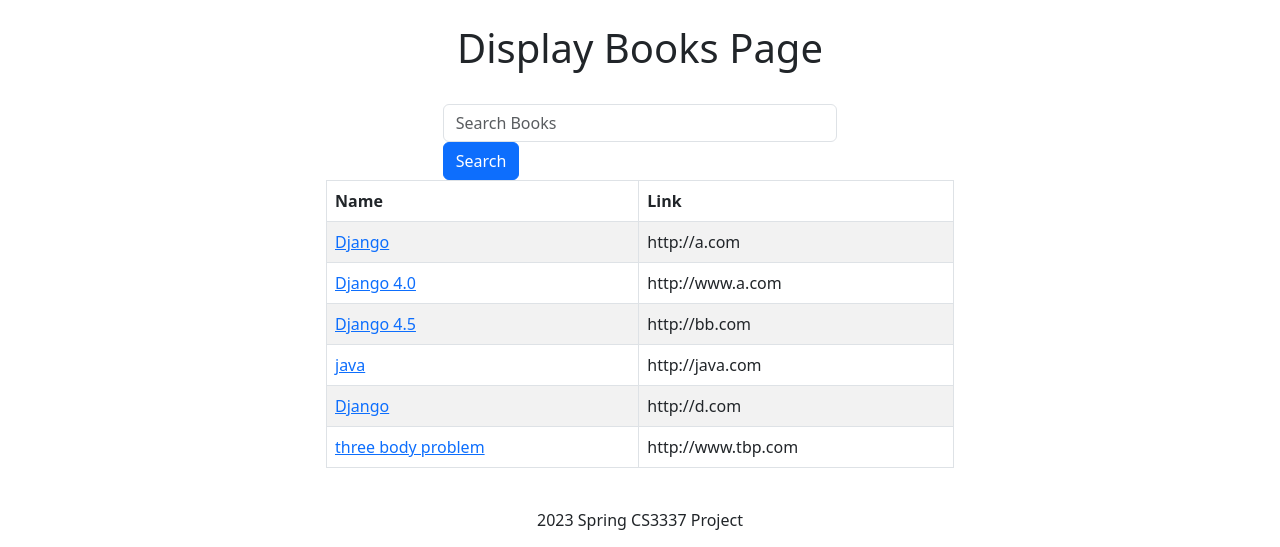
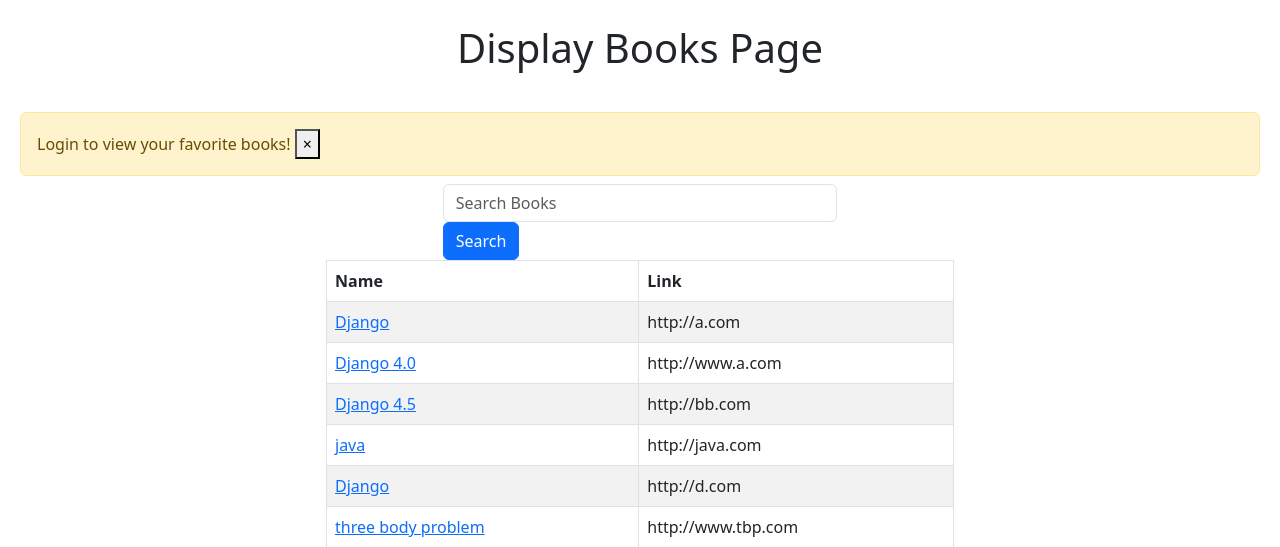
Before and after one commit to zainsyed28/CS3337_Spring, a Django app: page /displaybooks in a window 1280 px wide. Shown: the part 70-617 px from the top of the page. Run offline with Django 4.2, Linux system fonts and the light colour scheme; data comes from the database, SQL or seed files in the repository; both versions use the stored data as it was after the commit; some libraries are stand-ins or nearby versions.

Commit message:
added alert messages

```diff
--- a/bookEx/templates/base.html
+++ b/bookEx/templates/base.html
@@ -12,7 +12,7 @@
     {% load static %}
     <link href="{% static 'main.css' %}" rel="stylesheet" type="text/css">
     <link rel="stylesheet" type="text/css" href="{% static 'css/bootstrap.min.css' %}" >
-    <script src="{% static 'js/bootstrap.min.js' %}"></script>
+    <script src="{% static 'js/bootstrap.js' %}"></script>
 </head>
 <body>
     <nav class=" col navbar navbar-expand-lg navbar-light" style="background-color: #e3f2fd;">
@@ -58,6 +58,7 @@
             </div>
         </span>
     </nav>
+    {% include 'bookMng/messages.html' %}
     <br>
     <div class="container-fluid">
       {% block content %}
@@ -70,5 +71,8 @@
           2023 Spring CS3337 Project
       </footer>
     </div>
+    <script src="https://code.jquery.com/jquery-3.2.1.slim.min.js" integrity="sha384-KJ3o2DKtIkvYIK3UENzmM7KCkRr/rE9/Qpg6aAZGJwFDMVNA/GpGFF93hXpG5KkN" crossorigin="anonymous"></script>
+    <script src="https://cdn.jsdelivr.net/npm/popper.js@1.12.9/dist/umd/popper.min.js" integrity="sha384-ApNbgh9B+Y1QKtv3Rn7W3mgPxhU9K/ScQsAP7hUibX39j7fakFPskvXusvfa0b4Q" crossorigin="anonymous"></script>
+    <script src="https://cdn.jsdelivr.net/npm/bootstrap@4.0.0/dist/js/bootstrap.min.js" integrity="sha384-JZR6Spejh4U02d8jOt6vLEHfe/JQGiRRSQQxSfFWpi1MquVdAyjUar5+76PVCmYl" crossorigin="anonymous"></script>
 </body>
 </html>
--- a/bookEx/templates/bookMng/displaybooks.html
+++ b/bookEx/templates/bookMng/displaybooks.html
@@ -15,6 +15,7 @@
 {% block content %}
     <h1 align="center"> Display Books Page </h1>
     <br>
+   {% if user.is_authenticated  %}
     <div class="container col-lg-4">
         <form class = "form" method="POST" action="{% url 'searchbooks' %}">
             {% csrf_token %}
@@ -46,4 +47,44 @@
             </table>
         </div>
     </div>
+    {% else %}
+    <div class="alert alert-warning alert-dismissible fade show m-2" id ="msg" role="alert">
+        Login to view your favorite books!
+         <button type="button" class="close" data-dismiss="alert" aria-label="Close">
+            <span aria-hidden="true">&times;</span>
+         </button>
+    </div>
+    <div class="container col-lg-4">
+        <form class = "form" method="POST" action="{% url 'searchbooks' %}">
+            {% csrf_token %}
+            <div class = "form-group-inline">
+                <input class="form-control" type="search" placeholder="Search Books" arial-label="Search" name="searched">
+                <button class="btn btn-primary" type="submit">Search</button>
+            </div>
+        </form>
+    </div>
+    <div class = "container col-lg-6">
+        <div class = "row align-items-center">
+            <table class = "table table-bordered table-hover table-striped">
+                <thead class="thead-dark">
+                    <tr>
+                      <th scope="col">Name</th>
+                      <th scope="col">Link</th>
+                    </tr>
+                </thead>
+                {% for book in books %}
+                    <tr>
+                      <td>
+                         <a href="book_detail/{{ book.id }}"> {{ book.name }} </a>
+                      </td>
+                      <td>
+                         {{ book.web }}
+                      </td>
+                    </tr>
+                {% endfor %}
+            </table>
+        </div>
+    </div>
+    {% endif %}
+
 {% endblock content %}
--- /dev/null
+++ b/bookEx/templates/bookMng/messages.html
@@ -0,0 +1,10 @@
+{% if messages %}
+    {% for message in messages %}
+        <div class="alert {{ message.tags }} alert-dismissible fade show m-2" id ="msg" role="alert">
+            {{ message }}
+             <button type="button" class="close" data-dismiss="alert" aria-label="Close">
+                <span aria-hidden="true">&times;</span>
+             </button>
+        </div>
+    {% endfor %}
+{% endif %}
--- a/bookEx/templates/bookMng/mybooks.html
+++ b/bookEx/templates/bookMng/mybooks.html
@@ -13,6 +13,12 @@
 {% endblock sidenav %}
 
 {% block content %}
+    <div class="alert alert-succes alert-dismissible fade show m-2" id ="msg" role="alert">
+        Favorite your books here!
+         <button type="button" class="close" data-dismiss="alert" aria-label="Close">
+            <span aria-hidden="true">&times;</span>
+         </button>
+    </div>
     <h1 align="center"> My Books Page </h1>
     <div class = "container col-lg-6" align="center">
         <table class ="table table-bordered table-striped col-6" align="center">
--- a/bookMng/views.py
+++ b/bookMng/views.py
@@ -14,6 +14,8 @@ from .models import Comment
 from django.views.generic.edit import CreateView
 from django.contrib.auth.forms import UserCreationForm
 from django.urls import reverse_lazy
+
+from django.contrib import messages
 
 
 def index(request):
@@ -82,6 +84,7 @@ def book_detail(request, book_id):
     if request.method == 'POST':
         form = CommentForm(request.POST, request.FILES)
         if form.is_valid():
+
             comment = form.save(commit=False)
             try:
                 comment.username = request.user
@@ -89,6 +92,7 @@ def book_detail(request, book_id):
                 pass
             comment.book_origin = book
             comment.save()
+            messages.success(request, "Comment Posted Successfully!")
     else:
         form = CommentForm()
 
```
Also changed, not shown: bookEx/settings.py (+11 -0 lines), bookEx/templates/bookMng/postbook.html (+11 -0 lines), db.sqlite3.
